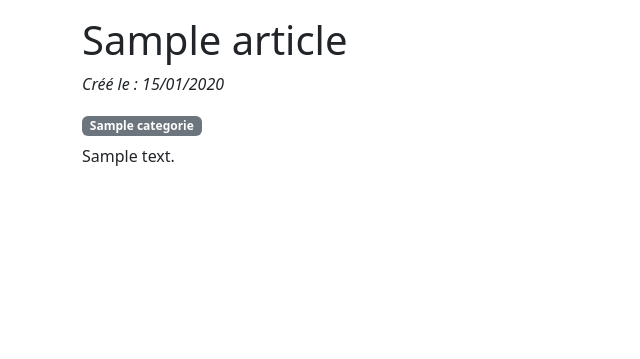
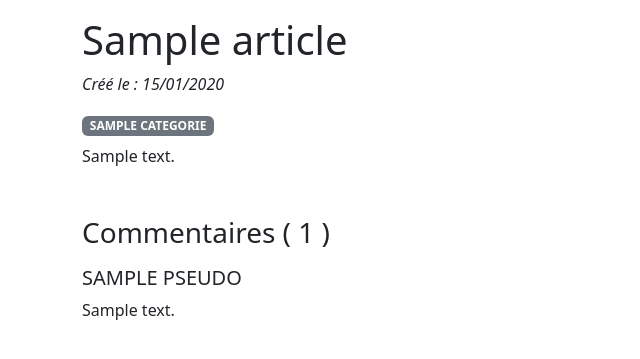
Before and after one commit to RomainFerr/projet-blog-symfony, a Symfony app: template templates/article/article.html.twig in a window 1280 px wide. Shown: the part 56-415 px from the top of the page, without its empty margins (0-640 px from the left). Run offline with Twig, Linux system fonts and the light colour scheme; the template is opened without the code that fills it: most values are stand-ins (such as "Sample title", 1, 10 or a date in 2020); some libraries are stand-ins or nearby versions.

Commit message:
ajout commentaire et utilisateur

```diff
--- a/src/DataFixtures/ArticleFixtures.php
+++ b/src/DataFixtures/ArticleFixtures.php
@@ -31,11 +31,13 @@ class ArticleFixtures extends Fixture implements DependentFixtureInterface
                  ->setContenu($faker->paragraphs(3,true))
                 ->setCreatedAt($faker->dateTimeBetween('-6month'))
                 ->setSlug($this->slugger->slug($article->getTitre())->lower());
+
         //associer l'article a une categorie
             //recuperer une reference d'une categorie
             $numCategorie= $faker->numberBetween(0,8);
             $article->setCategorie($this->getReference("categorie".$numCategorie));
 
+            $this->addReference("article".$i,$article);
             //généré l'ordre INSERT
 
         $manager->persist($article); //INSERT INTO article values ("Titre 1","Contenu article 1")
--- a/templates/article/article.html.twig
+++ b/templates/article/article.html.twig
@@ -5,8 +5,21 @@
 {% block body %}
     <h1>{{ article.titre }}</h1>
    <div class="mb-2"> <p class="fst-italic">Créé le : {{ article.createdAt |date("d/m/Y")}}</p>
-    <a href="{{ path('app_categorie_slug',{'slug': article.categorie.slug}) }}" class="badge bagde-dark bg-secondary text-decoration-none">{{ article.categorie.titre }}</a>{# Chargement paresseux -> Lazy Loading#}
+    <a href="{{ path('app_categorie_slug',{'slug': article.categorie.slug}) }}" class="badge bagde-dark bg-secondary text-decoration-none">{{ article.categorie.titre | upper }}</a>{# Chargement paresseux -> Lazy Loading#}
    </div>
     <div>
     <p>{{ article.contenu }} </p></div>
+
+    <h3 class="mt-5">Commentaires ( {{ article.commentaires.count }} )</h3>
+<div class="row mt-3">
+    {% for commentaire in article.commentaires %}
+        <div class="col-6"><p class="h5 fst-bolder">
+                {% if commentaire.utilisateur is not empty %}
+                {{ commentaire.utilisateur.pseudo | upper}}
+                {% else %}
+                    Anonyme
+                    {% endif %}
+            </p>
+        <p class="mt-1">{{ commentaire.contenu }} </p>   </div>
+    {% endfor %}</div>
 {% endblock %}
```
Also changed, not shown: src/Entity/Article.php (+40 -0 lines), 1 other file.
